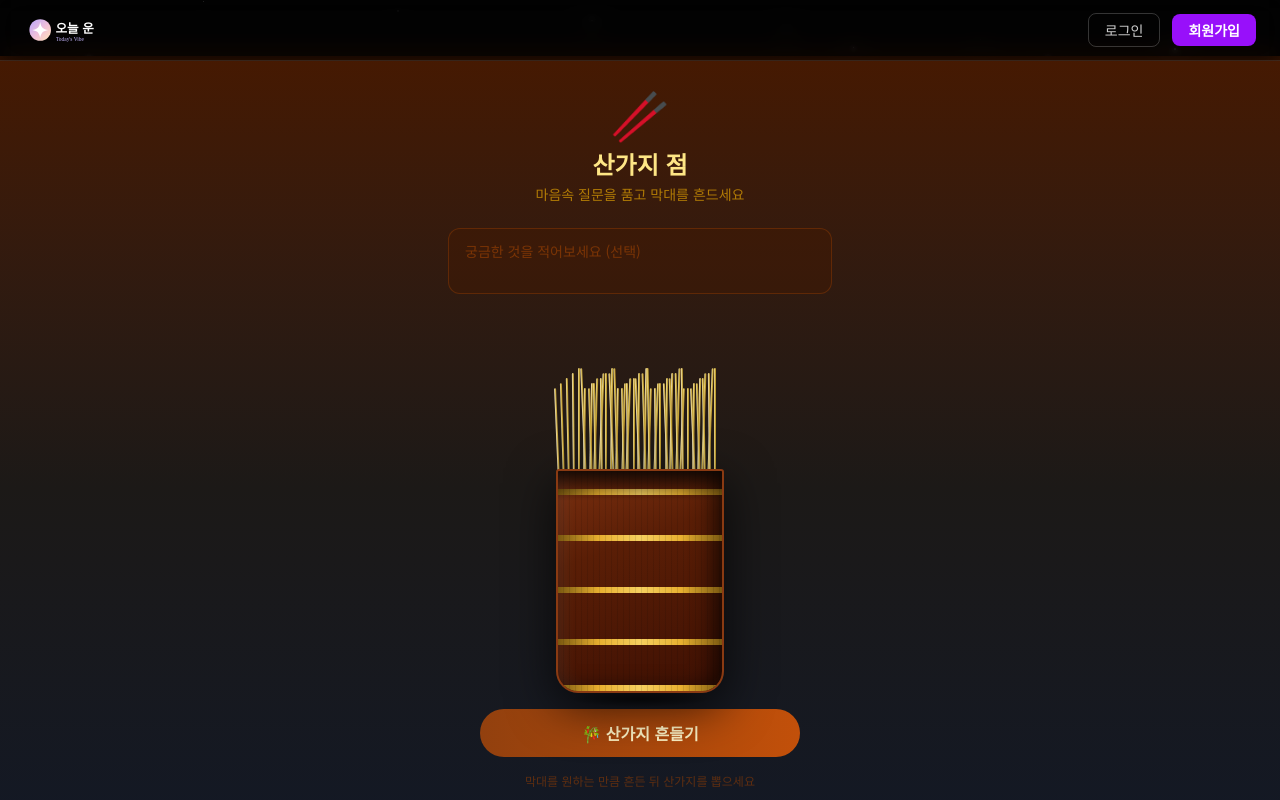
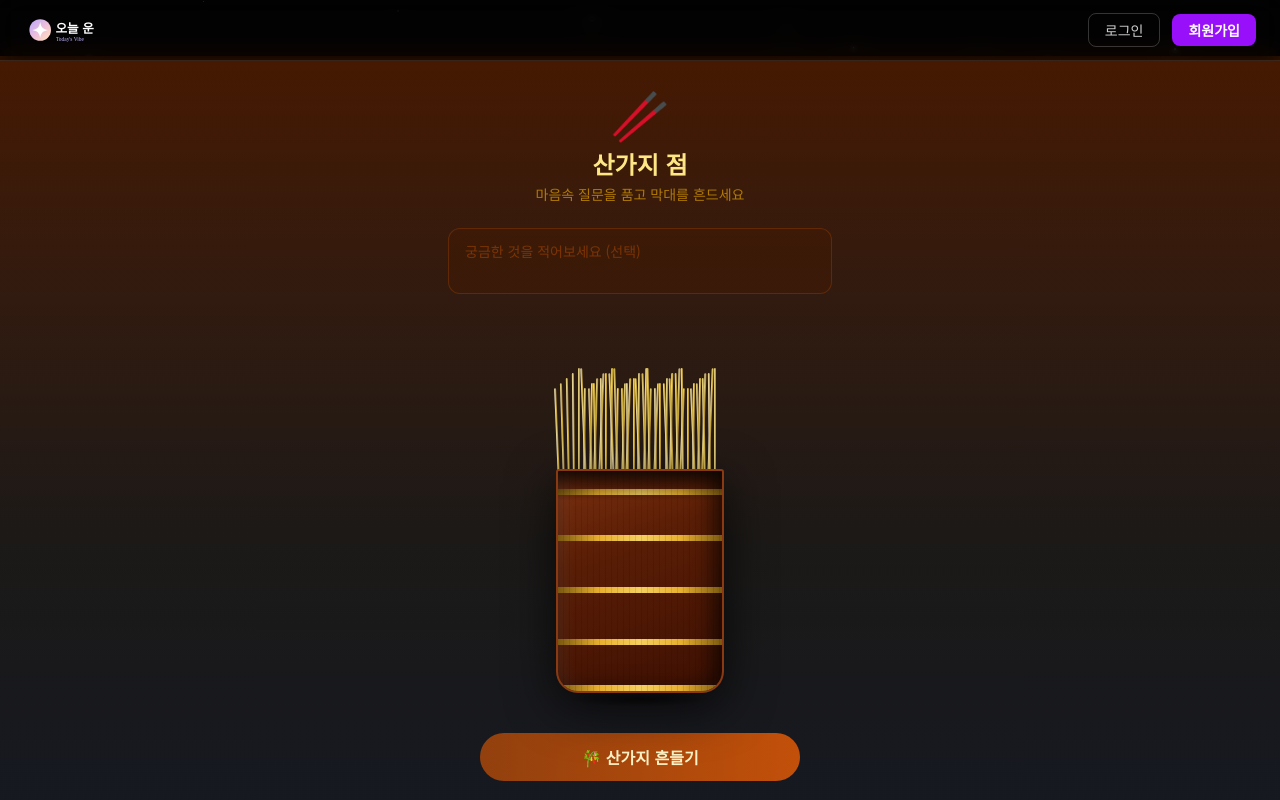
Before and after one commit to riccio-ryu/todays-vibe, a Next.js app in the folder todays-vibe/: page /sangaji in a window 1280 px wide. Shown: the top 800 px of the page. Built offline with nearby package versions, Linux system fonts and the light colour scheme; no server answers.

Commit message:
sangaji 수정

```diff
--- a/todays-vibe/src/app/(user)/sangaji/page.tsx
+++ b/todays-vibe/src/app/(user)/sangaji/page.tsx
@@ -235,9 +235,14 @@ export default function SangajiPage() {
           <p className="text-amber-400/60 text-sm mt-1">마음속 질문을 품고 막대를 흔드세요</p>
         </div>
 
-        {/* 질문 */}
-        {(phase === "idle" || phase === "ready") && (
-          <motion.div initial={{ opacity: 0 }} animate={{ opacity: 1 }} className="mb-6">
+        {/* 질문 — 항상 공간 유지, idle/ready만 활성 */}
+        <div
+          className="mb-6 transition-opacity duration-300"
+          style={{
+            opacity: phase === "idle" || phase === "ready" ? 1 : 0,
+            pointerEvents: phase === "idle" || phase === "ready" ? "auto" : "none",
+          }}
+        >
           <textarea
             value={question}
             onChange={(e) => setQuestion(e.target.value)}
@@ -245,8 +250,7 @@ export default function SangajiPage() {
             className="w-full bg-amber-950/40 border border-amber-700/30 rounded-xl px-4 py-3 text-sm text-amber-100 placeholder-amber-700/50 resize-none focus:outline-none focus:border-amber-500/60"
             rows={2}
           />
-          </motion.div>
-        )}
+        </div>
 
         {/* 통 + 막대 영역 */}
         {phase !== "drawn" && (
@@ -364,18 +368,15 @@ export default function SangajiPage() {
               />
             </div>
 
-            {/* 흔든 횟수 */}
-            {shakeCount > 0 && phase === "ready" && (
-              <motion.p
-                initial={{ opacity: 0 }}
-                animate={{ opacity: 1 }}
-                className="text-amber-600/55 text-xs mt-2"
+            {/* 흔든 횟수 — 항상 공간 유지 */}
+            <p
+              className="text-amber-600/55 text-xs mt-2 h-4 transition-opacity duration-300"
+              style={{ opacity: shakeCount > 0 && phase === "ready" ? 1 : 0 }}
             >
               {shakeCount}번 흔들었습니다
-              </motion.p>
-            )}
+            </p>
 
-            {/* 버튼 */}
+            {/* 버튼 — 고정 높이로 레이아웃 시프트 방지 */}
             <div className="mt-4 flex flex-col items-center gap-3 w-full max-w-xs">
               <motion.button
                 whileHover={!isAnimating ? { scale: 1.04 } : {}}
@@ -392,13 +393,13 @@ export default function SangajiPage() {
                   : "🎋 산가지 흔들기"}
               </motion.button>
 
-              <AnimatePresence>
-                {phase === "ready" && (
-                  <motion.div
-                    initial={{ opacity: 0, y: 8 }}
-                    animate={{ opacity: 1, y: 0 }}
-                    exit={{ opacity: 0, y: 4 }}
-                    className="w-full flex flex-col gap-2"
+              {/* 뽑기 버튼 — 항상 공간 예약, opacity만 전환 */}
+              <div
+                className="w-full flex flex-col gap-2 transition-opacity duration-300"
+                style={{
+                  opacity: phase === "ready" ? 1 : 0,
+                  pointerEvents: phase === "ready" ? "auto" : "none",
+                }}
               >
                 <motion.button
                   whileHover={{ scale: 1.04 }}
@@ -412,21 +413,16 @@ export default function SangajiPage() {
                 <p className="text-center text-amber-700/55 text-xs">
                   또는 위 막대를 직접 터치해서 뽑으세요
                 </p>
-                  </motion.div>
-                )}
-              </AnimatePresence>
               </div>
 
-            {phase === "idle" && (
-              <motion.p
-                initial={{ opacity: 0 }}
-                animate={{ opacity: 1 }}
-                transition={{ delay: 0.4 }}
-                className="mt-4 text-xs text-amber-800/55 text-center"
+              {/* 안내 문구 — 항상 공간 예약 */}
+              <p
+                className="text-xs text-amber-800/55 text-center transition-opacity duration-500"
+                style={{ opacity: phase === "idle" ? 1 : 0 }}
               >
                 막대를 원하는 만큼 흔든 뒤 산가지를 뽑으세요
-              </motion.p>
-            )}
+              </p>
+            </div>
           </div>
         )}
 
@@ -473,7 +469,7 @@ export default function SangajiPage() {
                   style={{ background: "linear-gradient(to right, #7c2d0a, #c05008)" }}
                 >
                   ✨ AI 심층 풀이 보기
-                  {fortuneStatus && fortuneStatus.limit !== null && (
+                  {fortuneStatus && fortuneStatus.limit !== null && fortuneStatus.limit !== -1 && (
                     <span className="ml-2 text-amber-300/60 text-xs">
                       ({fortuneStatus.used}/{fortuneStatus.limit})
                     </span>
@@ -484,18 +480,14 @@ export default function SangajiPage() {
           )}
         </AnimatePresence>
 
-        {/* 전통 설명 */}
-        {phase === "idle" && (
-          <motion.div
-            initial={{ opacity: 0 }}
-            animate={{ opacity: 1 }}
-            transition={{ delay: 0.5 }}
-            className="mt-2 rounded-xl bg-amber-950/30 border border-amber-800/20 p-4 text-xs text-amber-800/60 text-center leading-relaxed"
+        {/* 전통 설명 — 항상 공간 예약 */}
+        <div
+          className="mt-2 rounded-xl bg-amber-950/30 border border-amber-800/20 p-4 text-xs text-amber-800/60 text-center leading-relaxed transition-opacity duration-500"
+          style={{ opacity: phase === "idle" ? 1 : 0, pointerEvents: "none" }}
         >
           산가지(算가지)는 조선시대부터 전해 내려오는 한국 전통 점술입니다.<br />
           대나무 막대를 통에 담고 흔들어 나온 괘로 길흉을 판단합니다.
-          </motion.div>
-        )}
+        </div>
       </div>
     </div>
   );
```
Lines whose indentation alone changed are shown as unchanged.
